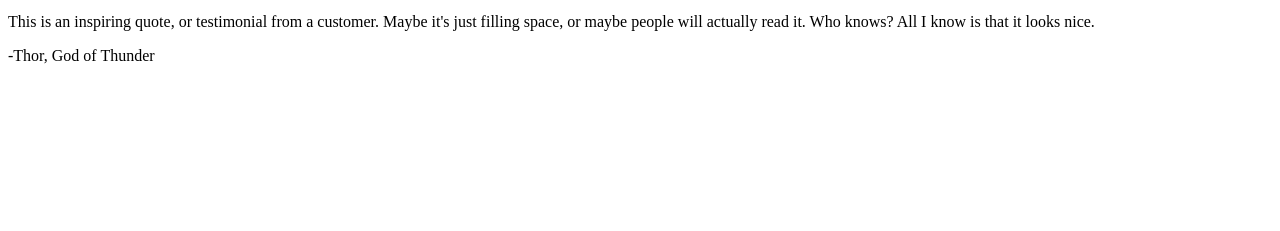
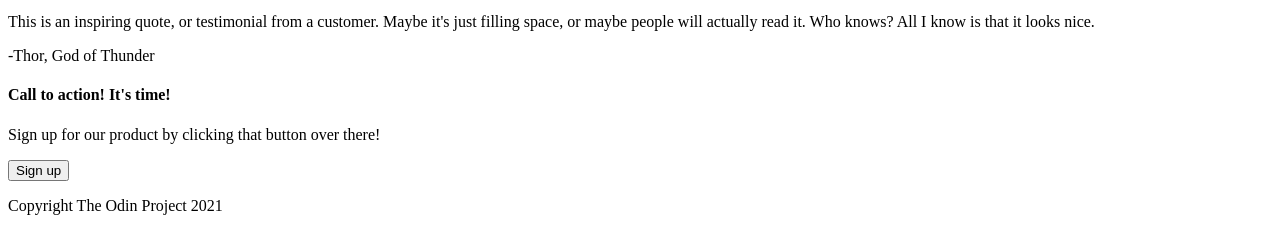
Before and after one commit to jambner/landing_page_template, a plain HTML site: page index.html in a window 1280 px wide. Shown: the part 601-832 px from the top of the page. Before the commit the page ends 800 px from the top, so only its background shows below. Drawn offline with Linux system fonts and the light colour scheme.

Commit message:
Added section 4 and footer html

```diff
--- a/index.html
+++ b/index.html
@@ -56,7 +56,16 @@
                         <!--section three end-->
                         <!--section four start-->
                             <div>
-                                <div></div>
+                                <div>
+                                   <div>
+                                    <h4>Call to action! It's time!</h4>
+                                    <p>Sign up for our product by clicking that button over there!</p>
+
+                                   </div>
+                                   <div>
+                                    <button>Sign up</button>
+                                   </div>
+                                </div>
                             </div>
 
 
@@ -67,6 +76,9 @@
             </body>
 
     <footer>
+        <div>
+            <p>Copyright The Odin Project 2021</p>
+        </div>
 
         </footer>
 
```
